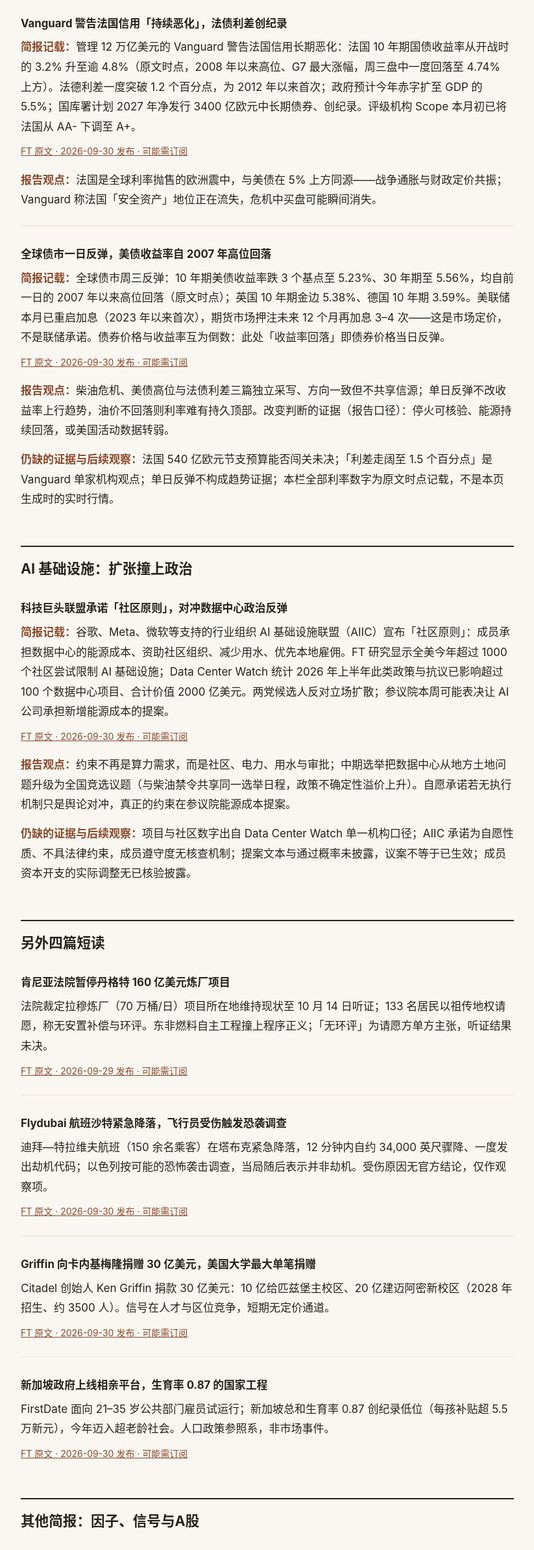
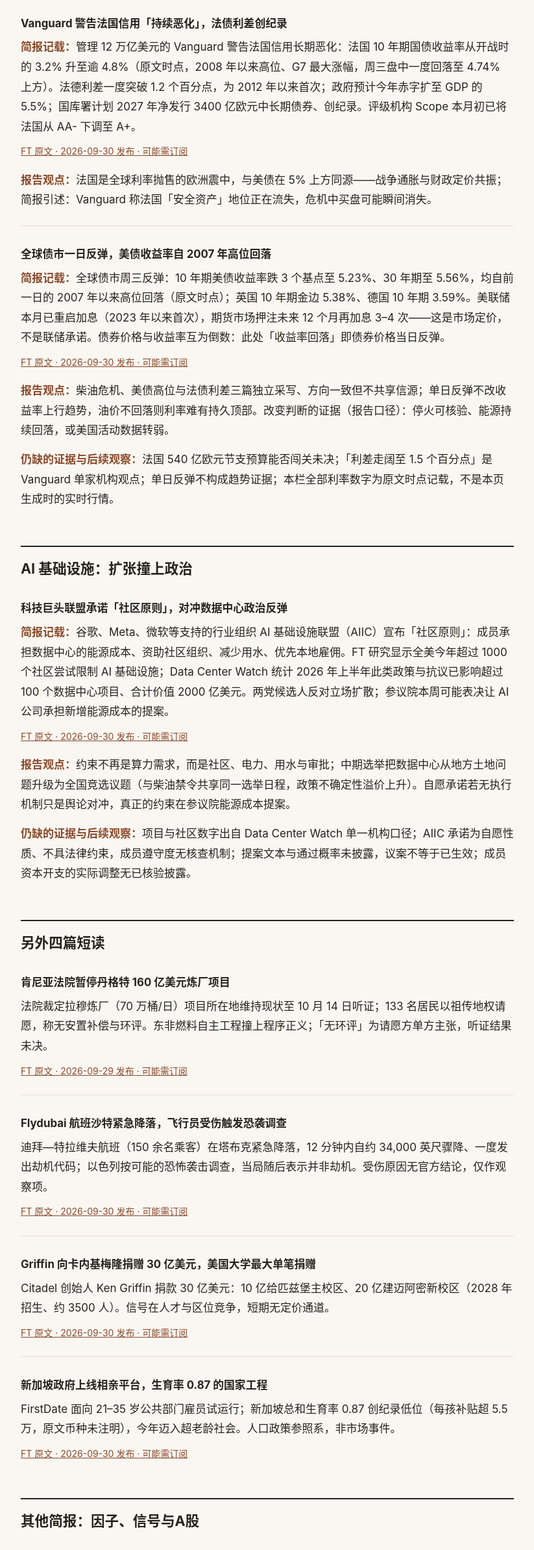
Before and after one commit to Sunshine168/info-flow-review, a plain HTML site: page index.html in a window 1280 px wide. Shown: the part 1187-3573 px from the top of the page at 65% size, without its empty margins (312-1135 px from the left). Drawn offline with Linux system fonts and the light colour scheme.

Commit message:
评审整改：简报引述归类与补贴币种口径（R1 minor×2）

```diff
--- a/index.html
+++ b/index.html
@@ -112,7 +112,7 @@
           <h3>Vanguard 警告法国信用「持续恶化」，法债利差创纪录</h3>
           <p><span class="lab">简报记载：</span>管理 12 万亿美元的 Vanguard 警告法国信用长期恶化：法国 10 年期国债收益率从开战时的 3.2% 升至逾 4.8%（原文时点，2008 年以来高位、G7 最大涨幅，周三盘中一度回落至 4.74% 上方）。法德利差一度突破 1.2 个百分点，为 2012 年以来首次；政府预计今年赤字扩至 GDP 的 5.5%；国库署计划 2027 年净发行 3400 亿欧元中长期债券、创纪录。评级机构 Scope 本月初已将法国从 AA- 下调至 A+。</p>
           <a class="src" href="https://www.ft.com/content/7820a84f-338e-4b91-a9b6-241a9bf81539" rel="noopener">FT 原文 · 2026-09-30 发布 · 可能需订阅</a>
-          <p><span class="lab">报告观点：</span>法国是全球利率抛售的欧洲震中，与美债在 5% 上方同源——战争通胀与财政定价共振；Vanguard 称法国「安全资产」地位正在流失，危机中买盘可能瞬间消失。</p>
+          <p><span class="lab">报告观点：</span>法国是全球利率抛售的欧洲震中，与美债在 5% 上方同源——战争通胀与财政定价共振；简报引述：Vanguard 称法国「安全资产」地位正在流失，危机中买盘可能瞬间消失。</p>
         </article>
         <article class="art">
           <h3>全球债市一日反弹，美债收益率自 2007 年高位回落</h3>
@@ -153,7 +153,7 @@
         </article>
         <article class="art">
           <h3>新加坡政府上线相亲平台，生育率 0.87 的国家工程</h3>
-          <p>FirstDate 面向 21–35 岁公共部门雇员试运行；新加坡总和生育率 0.87 创纪录低位（每孩补贴超 5.5 万新元），今年迈入超老龄社会。人口政策参照系，非市场事件。</p>
+          <p>FirstDate 面向 21–35 岁公共部门雇员试运行；新加坡总和生育率 0.87 创纪录低位（每孩补贴超 5.5 万，原文币种未注明），今年迈入超老龄社会。人口政策参照系，非市场事件。</p>
           <a class="src" href="https://www.ft.com/content/a2140178-c1b8-4679-8d89-1f34772c0702" rel="noopener">FT 原文 · 2026-09-30 发布 · 可能需订阅</a>
         </article>
       </section>
```
